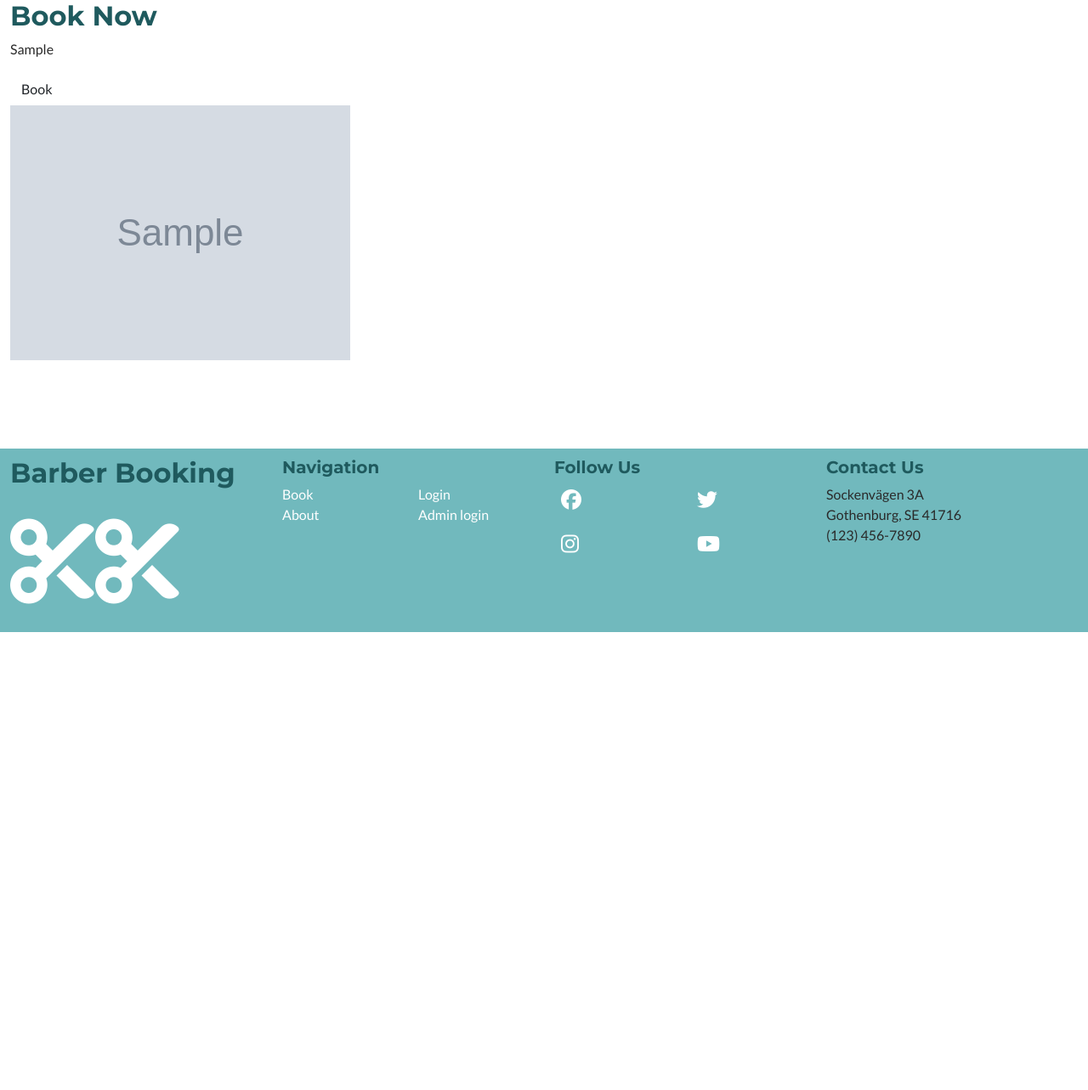
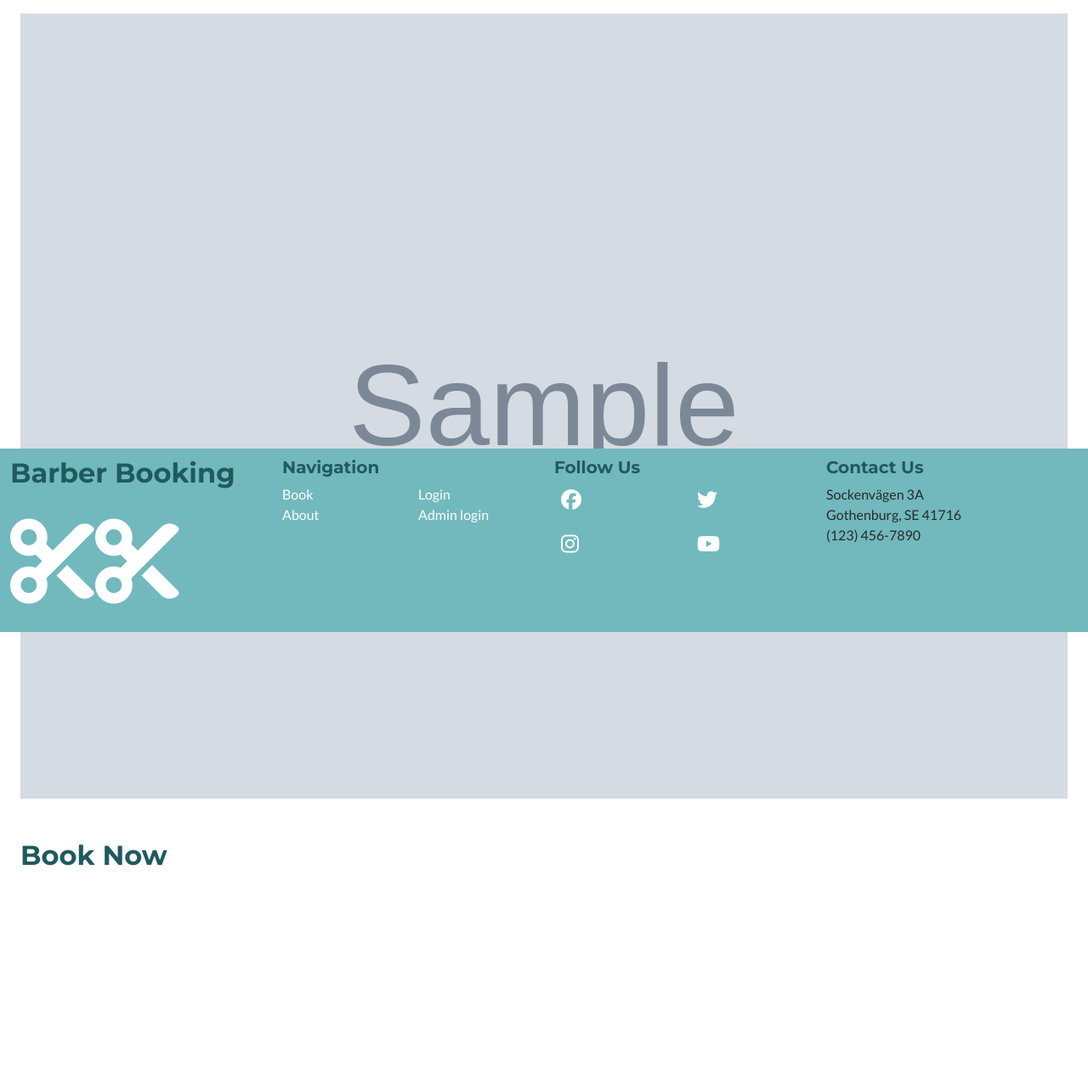
Before and after one commit to ZakariyeNor/FadeFinder, a Django app: template book/templates/book/booking.html in a window 1280 px wide. Shown: the part 56-1339 px from the top of the page at 85% size. Before the commit the page ends 800 px from the top, so only its background shows below. Run offline with Django 5.2, Linux system fonts and the light colour scheme; the template is opened without the code that fills it: most values are stand-ins (such as "Sample title", 1, 10 or a date in 2020); grey boxes marked "Sample" are stand-in pictures; some libraries are stand-ins or nearby versions.

Commit message:
add image in the row

```diff
--- a/book/templates/book/booking.html
+++ b/book/templates/book/booking.html
@@ -2,24 +2,18 @@
 {% load static %}
 {% block content %}
 <div class="container-fluid">
-    <div class="row">
+    <div class="row mt-3" id="cover-image">
         {% for bookcover in bookingcover %}
-    <div class="col-12 position-relative">
-        <!-- Content Positioned Over the Image -->
-        <div id="booking-content">
-            <h2>Book Now</h2>
-            <p>{{ bookcover.booking_intro | safe }}</p>
-            <button type="submit" class="btn btn-black">Book</button>
-        </div>
-
         <!-- Booking Cover Image -->
         {% if "placeholder" in bookcover.cover_image.url %}
-            <img id="cover-image" src="{% static 'images/cover.jpg' %}" class="img-fluid" alt="Placeholder image">
+            <img src="{% static 'images/cover.jpg' %}" class="img-fluid" alt="Placeholder image">
         {% else %}
-            <img id="cover-image" src="{{ bookcover.cover_image.url }}" class="img-fluid" alt="Booking cover image">
+            <img src="{{ bookcover.cover_image.url }}" class="img-fluid" alt="Booking cover image">
         {% endif %}
-    </div>
-{% endfor %}
+        <div class="col-12 mt-5">
+            <h2>Book Now</h2>
+        </div>
+        {% endfor %}
 
     </div>
 </div>
--- a/static/css/style.css
+++ b/static/css/style.css
@@ -197,6 +197,14 @@ body {
     transform: scale(1.2);
 }
 
+/* Booking app  */
+/* Cover image and book button */
+#cover-image {
+    border-radius: 3px;
+    margin: 0 auto;
+    width: 100%;
+    height: 5%;
+}
 
 /* Mobile footer, show only under 580 media query and hide it over 580*/
 /* Media query for small screens */
```
